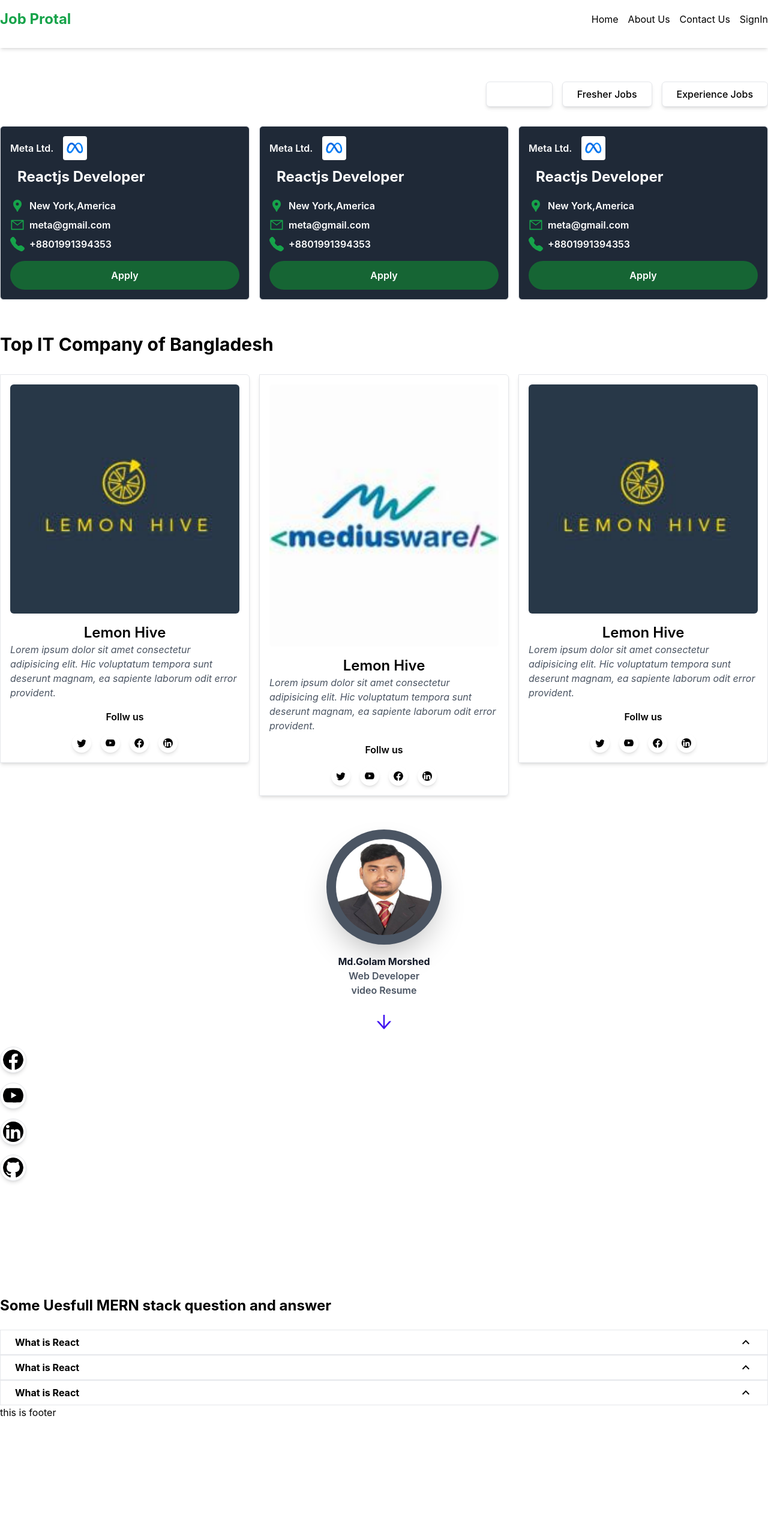
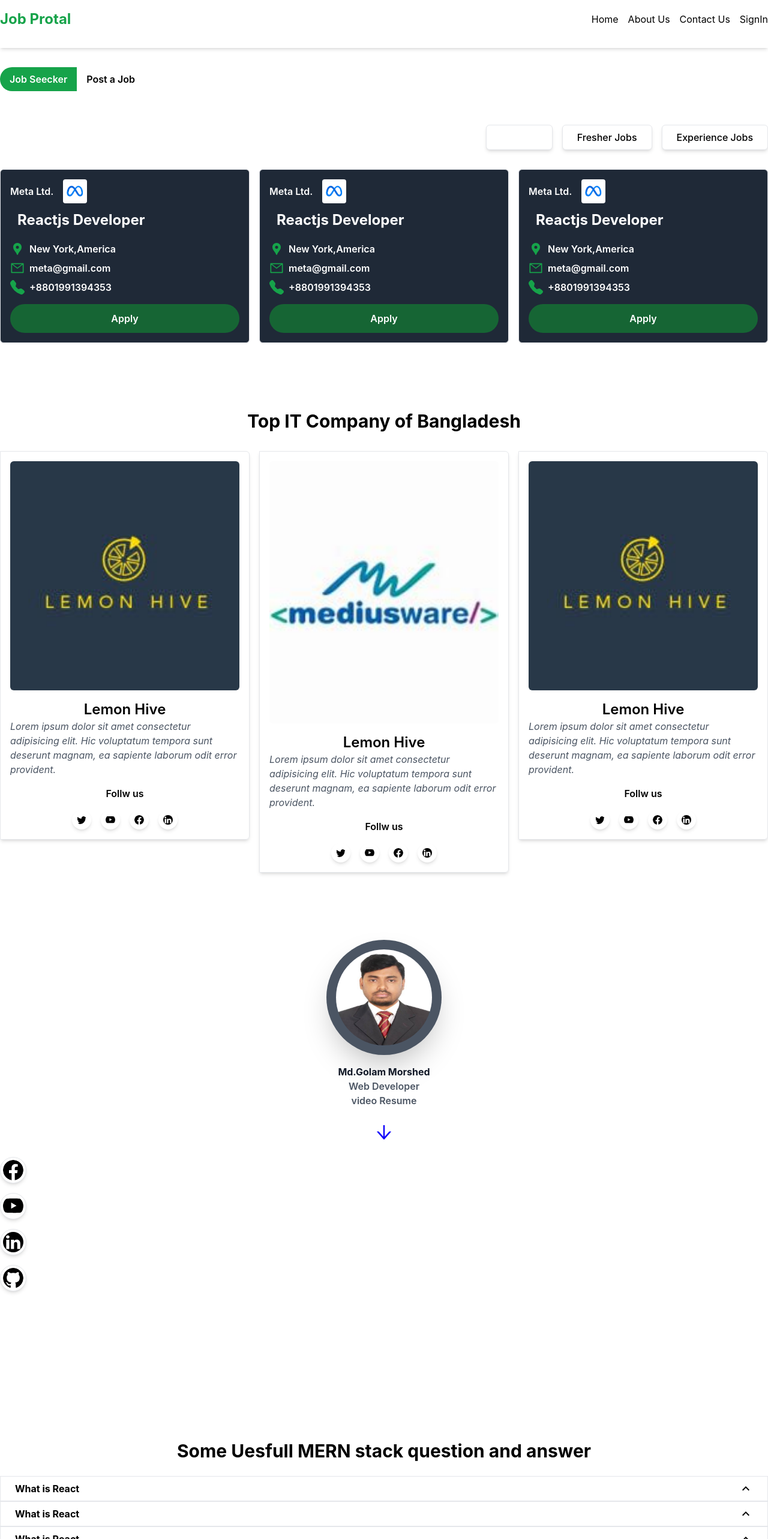
Before and after one commit to morshed0099/jobportal, a React (Create React App) app: page / in a window 1280 px wide. Shown: the top 2566 px of the page at 60% size. Before the commit the page ends 2367 px from the top, so only its background shows below. Built offline with nearby package versions, Linux system fonts and the light colour scheme; no server answers.

Commit message:
toogle button create

```diff
--- a/src/pages/Home.js
+++ b/src/pages/Home.js
@@ -15,10 +15,26 @@
 
 const Home = () => {
     const [activeRoute, setActiveRoute] = useState('all')
+    const [jobSeecker, setJobSeecker] = useState(true)
+
+    const handelToggle = () => {
+        setJobSeecker(false)
+    }
+    const handelToggle2=()=>{
+        setJobSeecker(true)
+    }
+    return (
+        <>
 
 
-    return (
-        <>
+
+            <div>
+                <div className='relative mt-8'>
+                    <button onClick={handelToggle2} className={`px-4 py-2 font-semibold rounded-s-full duration-1000  ${jobSeecker ? "bg-green-600 text-white" : "bg-white"}`}>Job Seecker </button>
+                    <button onClick={handelToggle} className={`px-4 py-2 font-semibold rounded-e-full duration-1000  ${jobSeecker ? "bg-white" : "bg-green-600 text-white "}`}>Post a Job </button>
+                </div>
+            </div>
+
             {/* job section  */}
             <div className='mt-14 flex justify-end gap-4'>
                 <button onClick={() => setActiveRoute('all')} className={`px-6 py-2 bg-white border shadow-md font-medium rounded-md ${activeRoute === 'all' ? 'bg-green-600 text-white' : ""} `} >All Jobs</button>
@@ -69,8 +85,8 @@
 
             {/* top it comapny section  */}
 
-            <div className='mt-14 '>
-                <h2 className='text-3xl font-bold '>Top IT Company of Bangladesh</h2>
+            <div className='mt-28 '>
+                <h2 className='text-3xl font-bold text-center'>Top IT Company of Bangladesh</h2>
                 <div className='grid gap-4 xl:grid-cols-3 md:grid-cols-2 grid-cols-1'>
                     <ItCompany
                         companyName='Lemon Hive'
@@ -92,7 +108,7 @@
 
             {/* My Profile section  */}
 
-            <div className='mt-14'>
+            <div className='mt-28'>
                 <div className='flex justify-center items-center'>
                     <img className='w-48 h-48 p-4 bg-gray-600 shadow-2xl mb-4 rounded-full' src={morshed} alt="" />
                 </div>
@@ -117,8 +133,8 @@
                     </div>
                 </div>
             </div>
-            <div className='mt-14'>
-                <h2 className='text-2xl font-bold mb-6'>Some Uesfull MERN stack question and answer</h2>
+            <div className='mt-28'>
+                <h2 className='text-3xl text-center font-bold mb-6'>Some Uesfull MERN stack question and answer</h2>
                 <Accordian
                     title='What is React'
                     isactive
```
Lines whose indentation alone changed are shown as unchanged.
